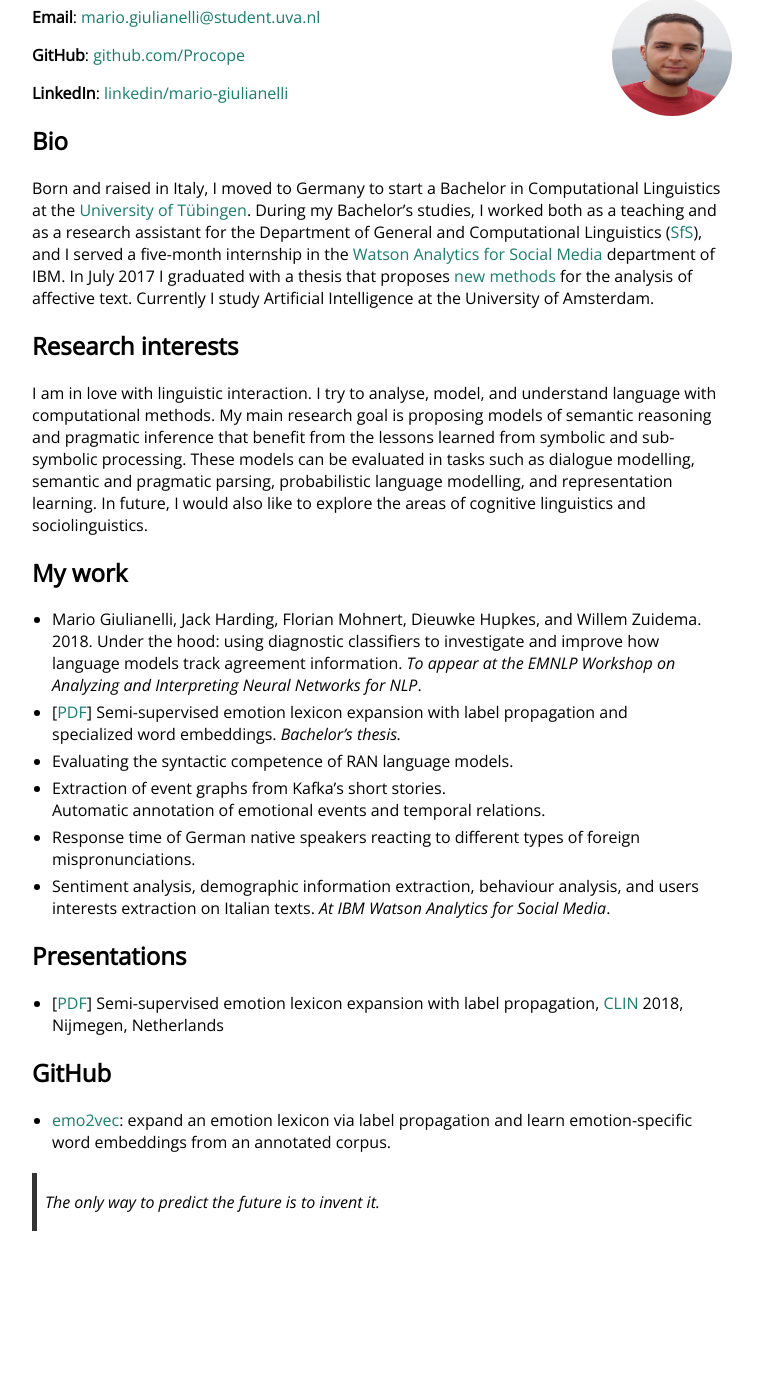
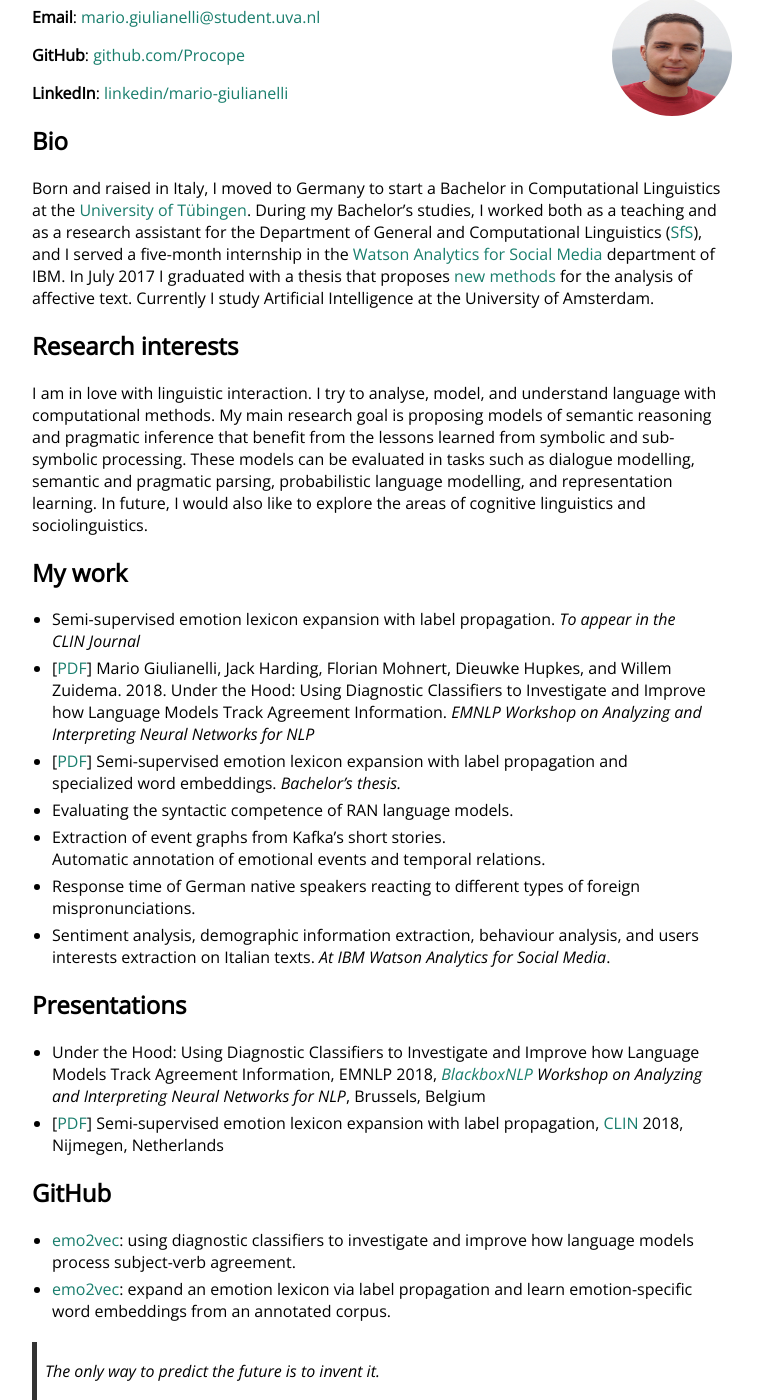
Before and after one commit to glnmario/glnmario.github.io, a Jekyll site: the page built from index.md, in a window 1280 px wide and 1400 px high, scrolled down 120 px. Shown: the whole window, without its empty margins (258-1021 px from the left). Built offline with Jekyll 4.4.1, drawn with Linux system fonts in a browser that asks for light colours; before the commit the page ends 1351 px from its top, so only the background shows below that.

Commit message:
Update index.md

```diff
--- a/index.md
+++ b/index.md
@@ -22,7 +22,8 @@ I am in love with linguistic interaction. I try to analyse, model, and understan
 These models can be evaluated in tasks such as dialogue modelling, semantic and pragmatic parsing, probabilistic language modelling, and representation learning. In future, I would also like to explore the areas of cognitive linguistics and sociolinguistics.
 
 ## My work
-- Mario Giulianelli, Jack Harding, Florian Mohnert, Dieuwke Hupkes, and Willem Zuidema. 2018. Under the hood: using diagnostic classifiers to investigate and improve how language models track agreement information. _To appear at the EMNLP Workshop on Analyzing and Interpreting Neural Networks for NLP_.
+- Semi-supervised emotion lexicon expansion with label propagation. _To appear in the CLIN Journal_
+- [[PDF](https://arxiv.org/pdf/1808.08079.pdf)] Mario Giulianelli, Jack Harding, Florian Mohnert, Dieuwke Hupkes, and Willem Zuidema. 2018. Under the Hood: Using Diagnostic Classifiers to Investigate and Improve how Language Models Track Agreement Information. _EMNLP Workshop on Analyzing and Interpreting Neural Networks for NLP_
 - [[PDF](https://arxiv.org/pdf/1708.03910.pdf)] Semi-supervised emotion lexicon expansion with label propagation and specialized word embeddings. _Bachelor's thesis._
 - Evaluating the syntactic competence of RAN language models.
 - Extraction of event graphs from Kafka’s short stories.
@@ -32,9 +33,11 @@ These models can be evaluated in tasks such as dialogue modelling, semantic and
  on Italian texts. _At IBM Watson Analytics for Social Media_.
 
 ## Presentations
+- Under the Hood: Using Diagnostic Classifiers to Investigate and Improve how Language Models Track Agreement Information, EMNLP 2018, _[BlackboxNLP](https://blackboxnlp.github.io) Workshop on Analyzing and Interpreting Neural Networks for NLP_, Brussels, Belgium
 - [[PDF](CLIN28.pdf)] Semi-supervised emotion lexicon expansion with label propagation, [CLIN](http://clin28.cls.ru.nl/#abstract-49) 2018, Nijmegen, Netherlands
 
 ## GitHub
+- [emo2vec](https://github.com/Procope/under-the-hood/blob/master/README.md): using diagnostic classifiers to investigate and improve how language models process subject-verb agreement.
 - [emo2vec](https://github.com/Procope/emo2vec/blob/master/README.md): expand an emotion lexicon via label propagation and learn emotion-specific word embeddings from an annotated corpus.
 
 > The only way to predict the future is to invent it.
```
